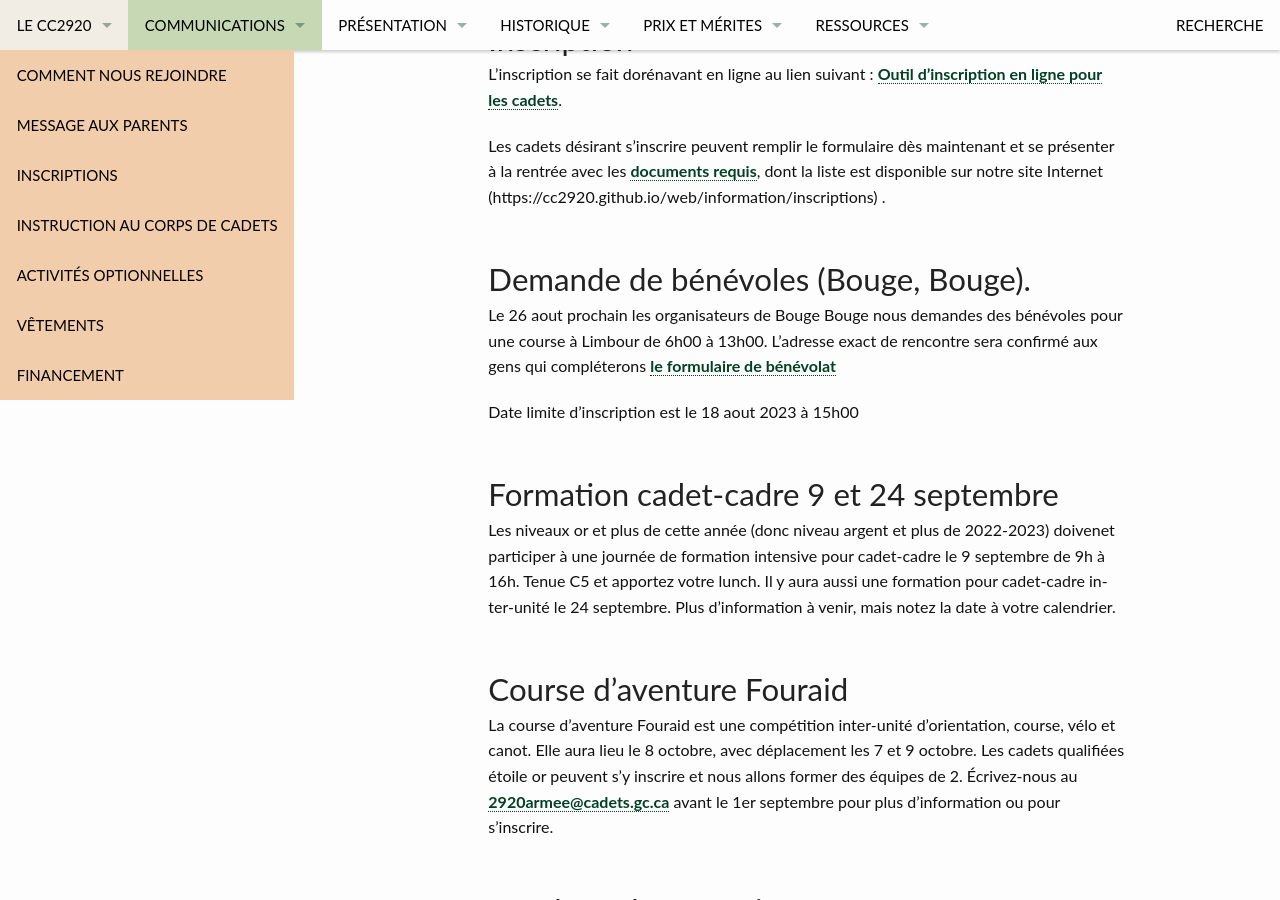
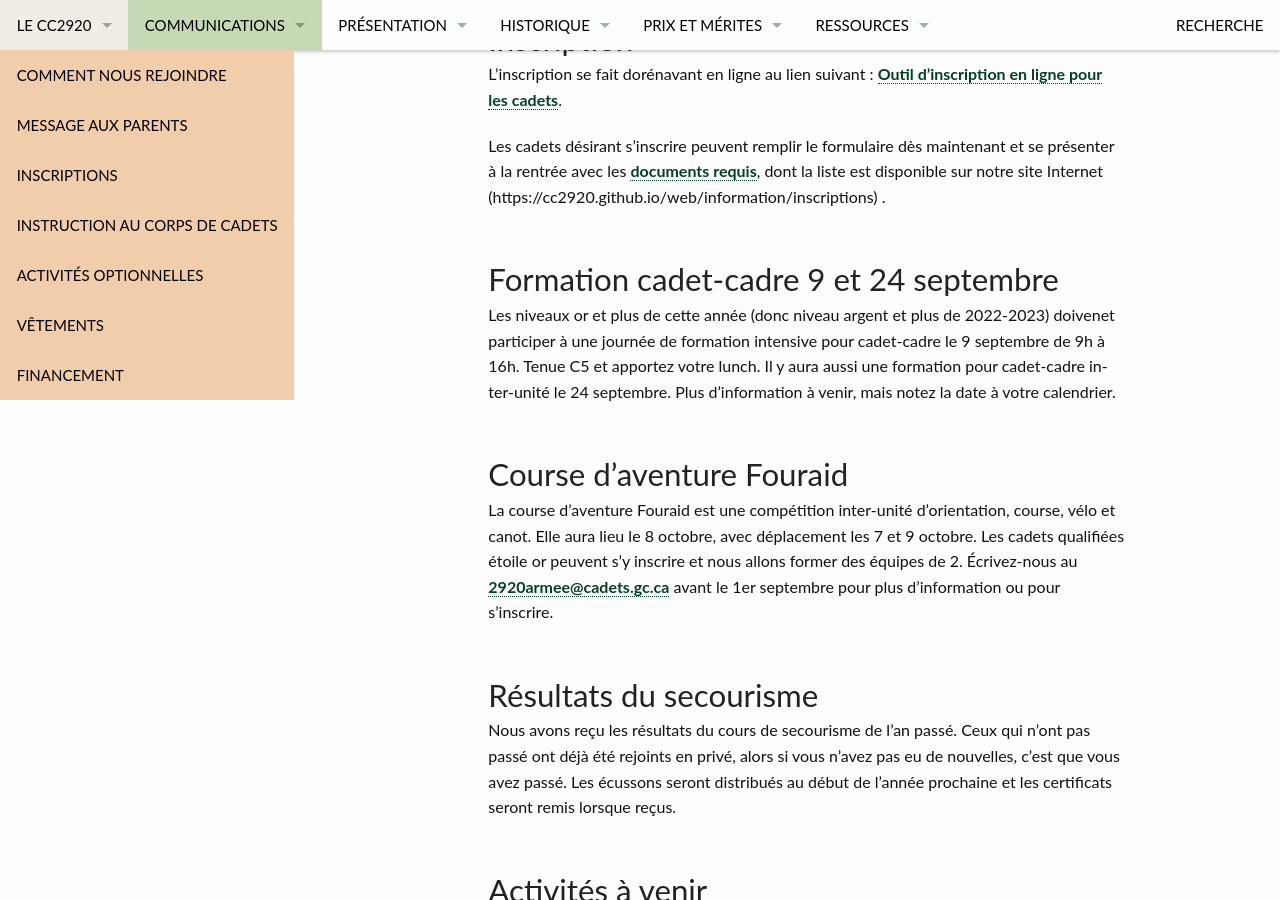
Before and after one commit to CC2920/web, a Jekyll site: the page built from _communications/messages.md, in a window 1280 px wide and 900 px high, scrolled down 581 px. Built offline with Jekyll 4.4.1, drawn with Linux system fonts in a browser that asks for light colours.

Commit message:
Update messages.md

```diff
--- a/_communications/messages.md
+++ b/_communications/messages.md
@@ -30,12 +30,6 @@ L’inscription se fait dorénavant en ligne au lien suivant : [Outil d’inscri
 
 Les cadets désirant s’inscrire peuvent remplir le formulaire dès maintenant et se présenter à la rentrée avec les [documents requis]({{ site.url }}{{ site.baseurl }}/information/inscriptions), dont la liste est disponible sur notre site Internet ({{ site.url }}{{ site.baseurl }}/information/inscriptions) .
 
-## Demande de bénévoles (Bouge, Bouge).
-
-Le 26 aout prochain les organisateurs de Bouge Bouge nous demandes des bénévoles pour une course à Limbour de 6h00 à 13h00. L’adresse exact de rencontre sera confirmé aux gens qui compléterons [le formulaire de bénévolat](https://docs.google.com/forms/d/1DBeDSy2l65FTyf9cEIylL0X6y5vCIKldIiLM5Jb9iQw/edit)
-
-Date limite d’inscription est le 18 aout 2023 à 15h00
-
 ## Formation cadet-cadre 9 et 24 septembre
 
 Les niveaux or et plus de cette année (donc niveau argent et plus de 2022-2023) doivenet participer à une journée de formation intensive pour cadet-cadre le 9 septembre de 9h à 16h. Tenue C5 et apportez votre lunch.
```
